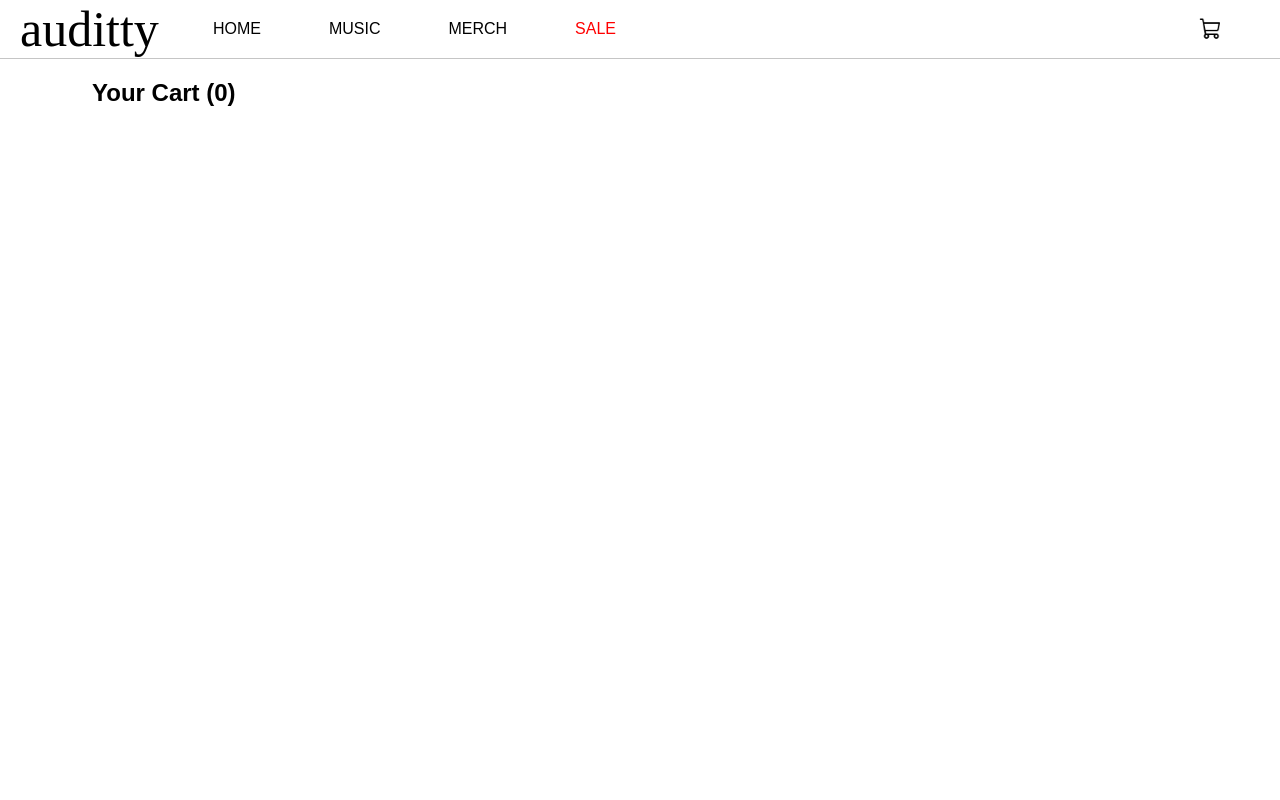
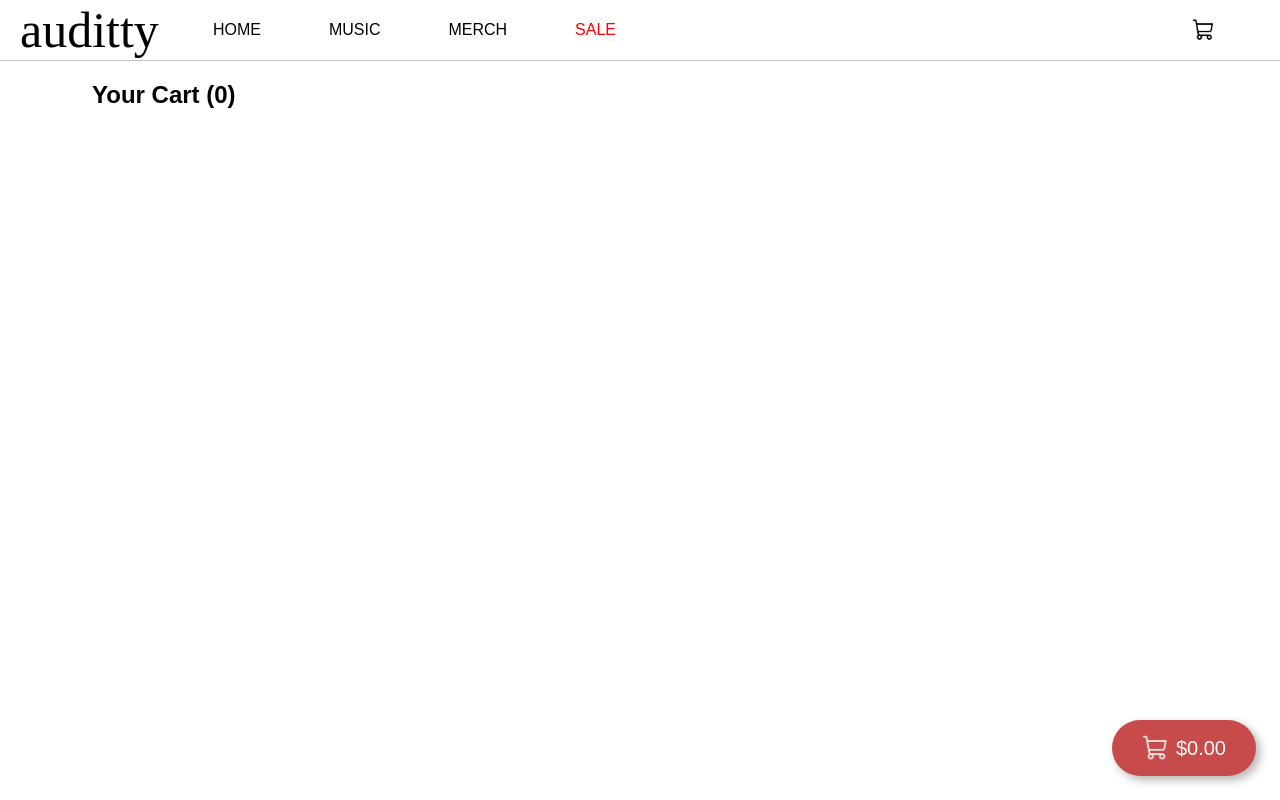
Before and after one commit to clarencechaan/shopping-cart, a React (Create React App) app: page /cart in a window 1280 px wide. Built offline with nearby package versions, Linux system fonts and the light colour scheme; a web font is replaced by a local one.

Commit message:
implement quantity manipulation

```diff
--- a/src/App.js
+++ b/src/App.js
@@ -68,23 +68,22 @@ const App = () => {
     return total;
   }
 
-  // function addQty(id, qty) {
-  //   setCart((prevCart) => {
-  //     const prevCartItem = prevCart.find((c) => c.id === id);
-  //     const newCartItem = {
-  //       ...prevCartItem,
-  //       quantity: prevCartItem.quantity + 1,
-  //     };
-  //     const index = prevCart.findIndex((c) => c.id === id);
-  //     return [
-  //       ...prevCart.slice(0, index),
-  //       newCartItem,
-  //       ...prevCart.slice(index + 1),
-  //     ];
-  //   });
-  // }
+  function handleRemoveFromCart(id) {
+    if (isItemInCart({ id: id })) {
+      setCart((prevCart) => {
+        const index = cart.findIndex((c) => c.id === id);
+        return [...prevCart.slice(0, index), ...prevCart.slice(index + 1)];
+      });
+    }
+  }
 
-  console.log(cart);
+  function getTotalPrice() {
+    let total = 0;
+    for (const c of cart) {
+      total += c.quantity * c.price;
+    }
+    return total.toFixed(2);
+  }
 
   return (
     <BrowserRouter>
@@ -107,6 +106,8 @@ const App = () => {
               cartItems={cart}
               getTotalQtyInCart={getTotalQtyInCart}
               handleAddToCart={handleAddToCart}
+              handleRemoveFromCart={handleRemoveFromCart}
+              getTotalPrice={getTotalPrice}
             />
           }
         />
--- a/src/components/Cart.js
+++ b/src/components/Cart.js
@@ -1,5 +1,6 @@
 import CartItem from "./CartItem";
 import "../styles/Cart.css";
+import cartLogo from "../images/shopping-cart-white.png";
 
 function Cart(props) {
   return (
@@ -10,9 +11,14 @@ function Cart(props) {
           <CartItem
             item={item}
             handleAddToCart={props.handleAddToCart}
+            handleRemoveFromCart={props.handleRemoveFromCart}
             key={item.id}
           />
         ))}
+      </div>
+      <div className="total">
+        <img src={cartLogo} alt="" className="total-cart-logo" />$
+        {props.getTotalPrice()}
       </div>
     </div>
   );
--- a/src/components/CartItem.js
+++ b/src/components/CartItem.js
@@ -1,10 +1,15 @@
+import { Link } from "react-router-dom";
+import trash from "../images/trash.png";
+
 function CartItem(props) {
-  const { title, imgURL, price, quantity } = props.item;
+  const { title, imgURL, price, quantity, id } = props.item;
   const handleAddToCart = props.handleAddToCart;
-  console.log(props);
+  const handleRemoveFromCart = props.handleRemoveFromCart;
   return (
     <div className="cart-item">
-      <img src={imgURL} alt="" className="cart-item-img" />
+      <Link to="/details" state={props.item}>
+        <img src={imgURL} alt="" className="cart-item-img" />
+      </Link>
       <div className="quantity-control">
         <button type="button" onClick={() => handleAddToCart(props.item, -1)}>
           -
@@ -13,6 +18,12 @@ function CartItem(props) {
         <button type="button" onClick={() => handleAddToCart(props.item, 1)}>
           +
         </button>
+        <img
+          src={trash}
+          alt="remove"
+          className="remove"
+          onClick={() => handleRemoveFromCart(id)}
+        />
       </div>
       <div className="cart-title">{title}</div>
       <div className="cart-price">${price}</div>
--- a/src/components/Details.js
+++ b/src/components/Details.js
@@ -9,6 +9,8 @@ function Details(props) {
 
   const [quantity, setQuantity] = useState(1);
   const [qtyInCart, setQtyInCart] = useState(props.getQtyInCart(item.id));
+
+  const [active, setActive] = useState(true);
 
   return (
     <div className="details">
@@ -26,6 +28,7 @@ function Details(props) {
           className="quantity"
           onChange={(e) => {
             setQuantity(e.value);
+            setActive(true);
           }}
           defaultValue={{ value: 1, label: 1 }}
           options={[
@@ -40,15 +43,22 @@ function Details(props) {
             { value: 9, label: 9 },
           ]}
         />
+        {active ? (
           <button
-          className="add-to-cart"
+            className="add-to-cart active"
             onClick={() => {
               props.handleAddToCart(item, quantity);
               setQtyInCart((prevQtyInCart) => prevQtyInCart + quantity);
+              setActive(false);
             }}
           >
             ADD TO CART
           </button>
+        ) : (
+          <button className="add-to-cart inactive" disabled>
+            ITEM ADDED
+          </button>
+        )}
       </div>
     </div>
   );
--- a/src/styles/App.css
+++ b/src/styles/App.css
@@ -26,7 +26,7 @@ body {
 .cart {
   display: flex;
   flex-direction: column;
-  align-items: center;
+  align-items: flex-start;
   width: 1192px;
   padding: 0 24px 24px 24px;
 }
--- a/src/styles/Cart.css
+++ b/src/styles/Cart.css
@@ -7,6 +7,11 @@
   height: 200px;
   object-fit: contain;
   box-shadow: 4px 4px 10px rgba(0, 0, 0, 0.3);
+  transition: 0.3s;
+}
+
+.cart-item-img:hover {
+  transform: scale(1.03);
 }
 
 .cart-items-container {
@@ -25,6 +30,7 @@
 
 .quantity-control {
   display: flex;
+  align-items: center;
   margin-top: 10px;
 }
 
@@ -40,9 +46,43 @@
 
 .quantity-control > button {
   width: 36px;
+  height: 36px;
   font-size: 20px;
   background-color: black;
   color: white;
   border: none;
   cursor: pointer;
 }
+
+.remove {
+  width: 26px;
+  height: 26px;
+  cursor: pointer;
+  margin-left: 6px;
+}
+
+.total {
+  position: absolute;
+  bottom: 24px;
+  right: 24px;
+  display: flex;
+  justify-content: center;
+  align-items: center;
+  column-gap: 6px;
+  background-color: rgb(199, 75, 75);
+  color: white;
+  font-size: 20px;
+  padding: 14px 30px;
+  border-radius: 40px;
+  transition: 0.3s;
+  cursor: pointer;
+  box-shadow: 4px 4px 10px rgba(0, 0, 0, 0.3);
+}
+
+.total:hover {
+  background-color: rgb(138, 59, 59);
+}
+
+.total-cart-logo {
+  width: 28px;
+}
--- a/src/styles/Details.css
+++ b/src/styles/Details.css
@@ -41,18 +41,27 @@
   width: 120px;
   font-family: "Pavanam", sans-serif;
   font-size: 14px;
+  height: 36px;
+  border-radius: 4px;
   background-color: transparent;
+}
+
+.add-to-cart.active {
   color: red;
   border: 1px solid red;
-  height: 36px;
-  border-radius: 4px;
   cursor: pointer;
 }
 
-.add-to-cart:hover {
+.add-to-cart.active:hover {
   background-color: rgb(245, 245, 245);
 }
 
-.add-to-cart:active {
+.add-to-cart.active:hover {
   background-color: rgb(255, 214, 214);
 }
+
+.add-to-cart.inactive {
+  color: black;
+  border: 1px solid black;
+  cursor: initial;
+}
--- a/src/styles/NavBar.css
+++ b/src/styles/NavBar.css
@@ -36,8 +36,8 @@
   margin-left: auto;
   margin-right: 40px;
   cursor: pointer;
-  width: 50px;
-  height: 50px;
+  width: 60px;
+  height: 60px;
   border-radius: 50%;
   display: flex;
   justify-content: center;
@@ -60,13 +60,13 @@
   align-items: center;
   background-color: red;
   color: white;
-  width: 18px;
-  height: 18px;
+  width: 22px;
+  height: 22px;
   border-radius: 50%;
   margin-left: -10px;
   margin-top: -20px;
   font-family: "Cabin", sans-serif;
-  font-size: 12px;
+  font-size: 14px;
 }
 
 .cart-badge.visible {
```
Also changed, not shown: src/images/shopping-cart-white.png (added), src/images/trash.png (added). Lines whose indentation alone changed are shown as unchanged.
